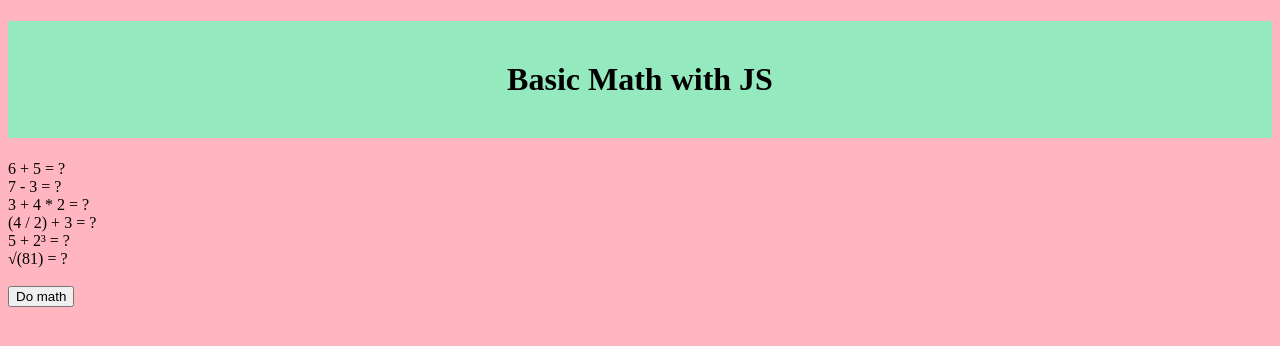
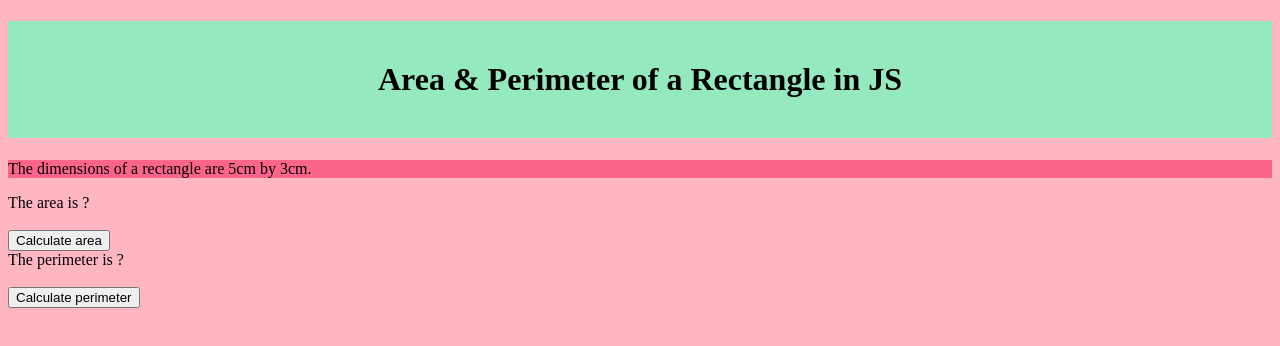
Before and after one commit to ICS20-Programming-MarcusW/Unit2-02-HTML-AreaPerRectangle, a plain HTML site: page index.html in a window 1280 px wide. Drawn offline with Linux system fonts and the light colour scheme.

Commit message:
Updated web page to calculate area and perimeter of a rectangle

```diff
--- a/index.html
+++ b/index.html
@@ -15,14 +15,13 @@
   </head>
   <body>
     <script src="./js/script.js"></script>
-    <h1>Basic Math with JS</h1>
-    <div id="add-math">6 + 5 = ?</div>
-    <div id="subtract-math">7 - 3 = ?</div>
-    <div id="multiply-math">3 + 4 * 2 = ?</div>
-    <div id="divide-math">(4 / 2) + 3 = ?</div>
-    <div id="exponent-math">5 + 2³ = ?</div>
-		<div id="square-root-math">√(81) = ?</div>
+    <h1>Area & Perimeter of a Rectangle in JS</h1>
+    <p>The dimensions of a rectangle are 5cm by 3cm.</p>
+    <div id="multiply-math">The area is ?</div>
     <br>
-    <button onclick="doMathClicked()">Do math</button>
+    <button onclick="calculateArea()">Calculate area</button>
+    <div id="add-math">The perimeter is ?</div>
+    <br>
+    <button onclick="calculatePerimeter()">Calculate perimeter</button>
   </body>
 </html>
--- a/js/script.js
+++ b/js/script.js
@@ -4,12 +4,12 @@
 // Created on: Mar 2022
 // This file contains the JS functions for index.html
 
-function doMathClicked () {
-  // this function does basic math
-  document.getElementById('add-math').innerHTML = '6 + 5 = ' + (6 + 5)
-  document.getElementById('subtract-math').innerHTML = '7 - 3 =  ' + (7 - 3)
-  document.getElementById('multiply-math').innerHTML = '3 + 4 * 2 = ' + (3 + 4 * 2)
-  document.getElementById('divide-math').innerHTML = '(4 / 2) + 3 = ' + ((4 / 2) + 3)
-  document.getElementById('exponent-math').innerHTML = '5 + 2 ** 3 = ' + (5 + 2 ** 3)
-	document.getElementById('square-root-math').innerHTML = '√(81) = ' + Math.sqrt(81)
+function calculateArea () {
+  // this function calculates area
+  document.getElementById('multiply-math').innerHTML = 'The area is ' + (5 * 3) + ' cm²'
 }
+
+function calculatePerimeter () {
+  // this function calculates perimeter
+  document.getElementById('add-math').innerHTML = 'The perimeter is ' + (5 * 2 + 3 * 2) + ' cm'
+}
```
